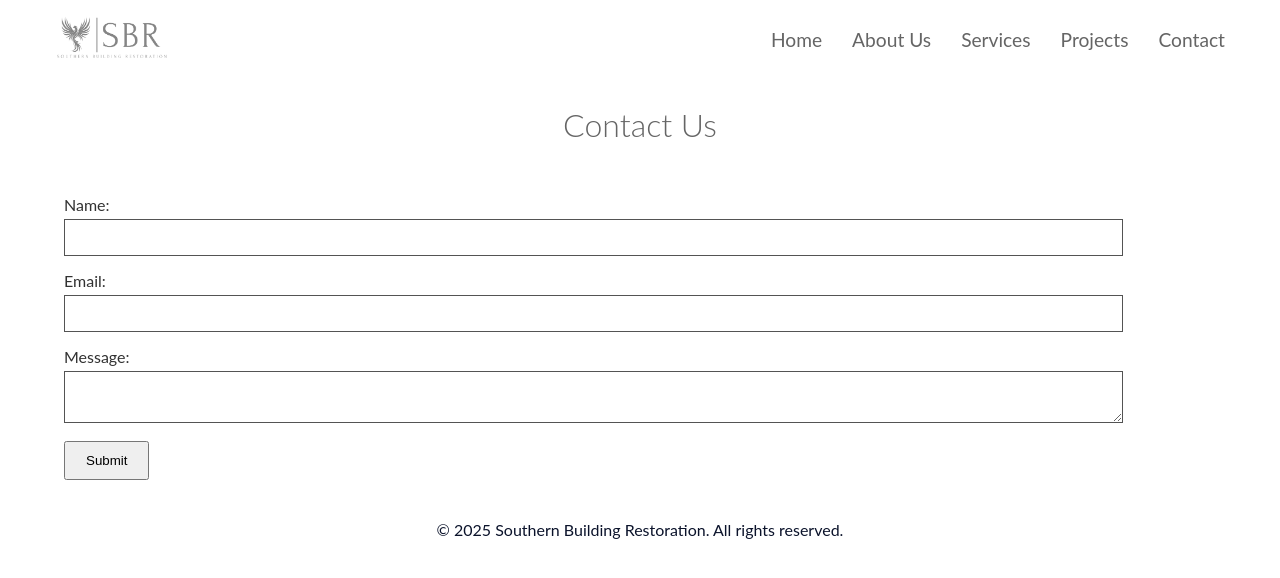
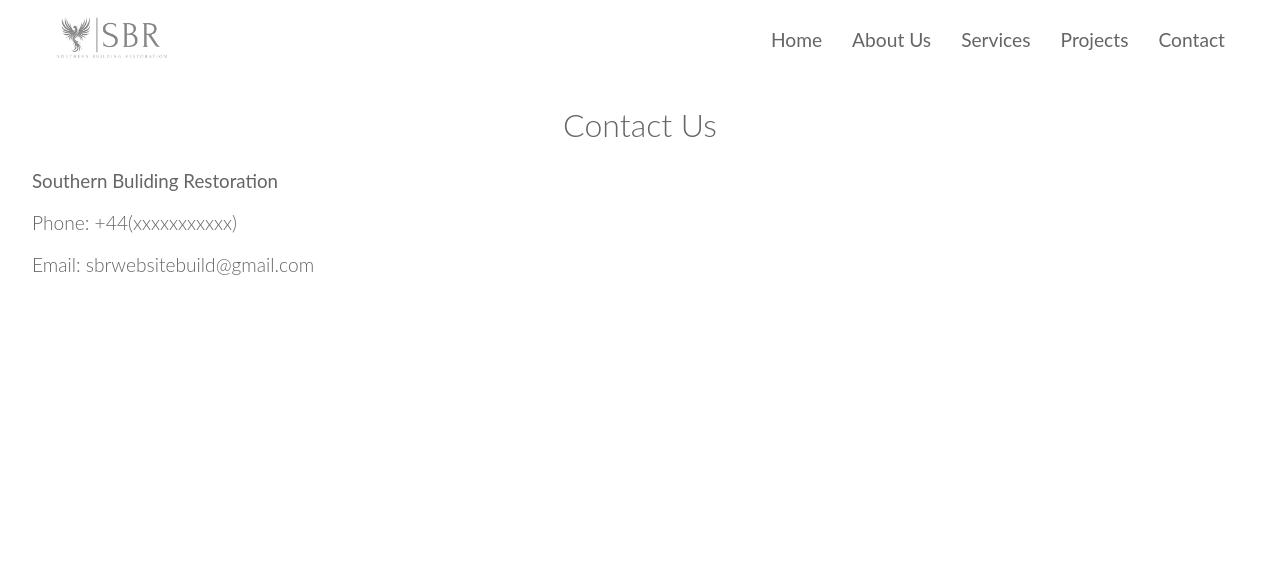
Before and after one commit to dvanpelt-hub/southern-building-restoration, a React (Create React App) app: page /contact in a window 1280 px wide. Shown: the top 578 px of the page. Built offline with nearby package versions, Linux system fonts and the light colour scheme.

Commit message:
changed contact page

```diff
--- a/src/components/Contact/Contact.css
+++ b/src/components/Contact/Contact.css
@@ -31,6 +31,18 @@
   font-weight: 300;
   color: #656565;
 }
+
+.contact-container h3 {
+  font-weight: 400;
+}
+
+.contact-container-content {
+  text-align: left;
+  margin-left: 2rem;
+  color: #656565;
+  font-weight: 300;
+  margin-bottom: 120%;
+}
 /* Media Queries for Larger Screens */
 @media (min-width: 600px) {
   .contact-form {
--- a/src/components/Contact/Contact.jsx
+++ b/src/components/Contact/Contact.jsx
@@ -5,7 +5,12 @@ const Contact = () => {
   return (
     <div className="contact-container">
       <h2>Contact Us</h2>
-      <form className="contact-form">
+      <div className="contact-container-content">
+        <h3>Southern Buliding Restoration</h3>
+        <p>Phone: +44(xxxxxxxxxxx)</p>
+        <p>Email: sbrwebsitebuild@gmail.com</p>
+      </div>
+      {/* <form className="contact-form">
         <div className="form-group">
           <label>Name:</label>
           <input type="text" name="name" />
@@ -19,7 +24,7 @@ const Contact = () => {
           <textarea name="message"></textarea>
         </div>
         <button type="submit">Submit</button>
-      </form>
+      </form> */}
     </div>
   );
 };
```
